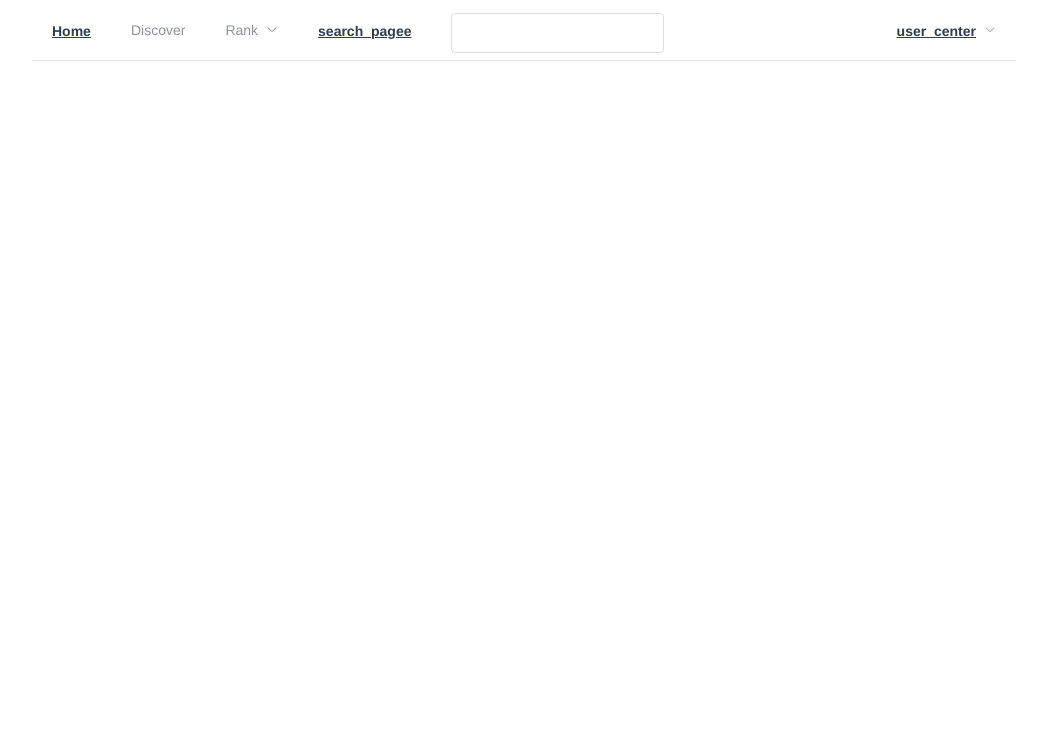
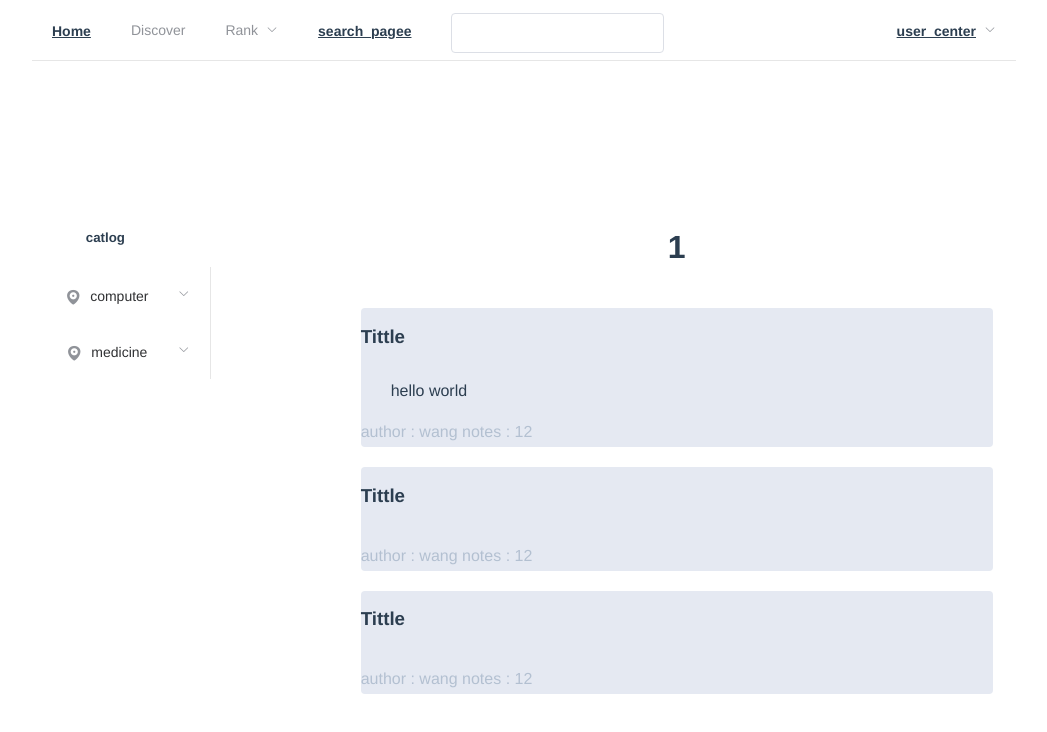
Before and after one commit to JiaMing5139/paper-note, a Vue app: page /catlog_page/1 in a window 1280 px wide. Shown: the top 732 px of the page, without its empty margins (188-1235 px from the left). Built offline with nearby package versions, Linux system fonts and the light colour scheme.

Commit message:
home增加交互

```diff
--- a/src/App.vue
+++ b/src/App.vue
@@ -77,3 +77,17 @@
 
 }
 </style>
+<script>
+
+export default {
+  name: 'home',
+  methods: {
+    handleSelect () {
+
+    }
+  },
+  data () {
+    return {}
+  }
+}
+</script>
--- a/src/router.js
+++ b/src/router.js
@@ -1,11 +1,16 @@
 import Vue from 'vue'
 import Router from 'vue-router'
-import Home from './views/Home.vue'
+
+import Home from './views/home/Home.vue'
+
+
+import catlog_page from './views/home/catlog_page'
+
+
 import user_center from './views/user_center'
 import admin from './views/admin'
 import Sign_in from './views/Sign_in'
 import Sign_up from './views/Sign_up'
-import search_pagee from './views/search_pagee'
 import search_page from './views/search_page'
 
 Vue.use(Router)
@@ -16,7 +21,7 @@ export default new Router({
   routes: [
     {
       path: '/',
-      name: 'home',
+      name: 'Home',
       component: Home
     },
     {
@@ -50,6 +55,13 @@ export default new Router({
       path: '/Sign_up',
       name: 'Sign_up',
       component: Sign_up
+    },
+
+    {
+      path: '/catlog_page/:catlog',
+      name: 'catlog_page',
+      component: catlog_page,
+      props: true
     }
 
   ]
--- a/src/views/Home.vue
+++ b/src/views/home/Home.vue
@@ -5,46 +5,48 @@
       <el-col :span="4" id="left_nav">
         <h5>catlog</h5>
         <el-menu
-          default-active="2"
+          default-active="computer"
           class="el-menu-vertical-demo"
-          @open="handleOpen"
-          @close="handleClose">
+          @click="handleOpen"
+          @close="handleClose"
+          router>
           <el-submenu index="computer">
           <template slot="title">
             <i class="el-icon-location"></i>
             <span>computer</span>
           </template>
-          <el-menu-item  @open="handleOpen" index="1-1">AI</el-menu-item>
-          <el-menu-item  @open="handleOpen" index="1-2">Network</el-menu-item>
-          <el-menu-item  @open="handleOpen" index="1-3">embbeding system</el-menu-item>
+          <el-menu-item     index="/catlog_page/AI" >AI</el-menu-item>
+            <el-menu-item   index="/catlog_page/network" >network</el-menu-item>
+            <el-menu-item   index="/catlog_page/embedding system" >embedding system</el-menu-item>
         </el-submenu>
           <el-submenu index="medicine">
             <template slot="title">
               <i class="el-icon-location"></i>
               <span>medicine</span>
             </template>
-
-            <el-menu-item index="2-1">cell</el-menu-item>
-            <el-menu-item index="2-2">cancer</el-menu-item>
+            <el-menu-item   index="/catlog_page/cell" >cell</el-menu-item>
+            <el-menu-item   index="/catlog_page/cancer" >cancer</el-menu-item>
           </el-submenu>
         </el-menu>
       </el-col>
       <el-col :span="12" id = "main_view">
-        <h style="margin-right: 700px"><h1>Weekly paper ground</h1></h>
+       <h1>Weekly paper ground</h1>
         <div v-for="(item,index) in paperlist">
           <el-row>
             <el-col :span="24" id="paper_display">
                 <div class="grid-content bg-purple-light">
                   <el-row id="paper_title" style="line-height:20px;margin-right: 700px" ><h3>Tittle </h3></el-row>
-                  <el-row id="paper_abstract" style="line-height:20px;margin-right: 80px;    overflow: hidden;
+                    <el-row id="paper_abstract" >
+                      <div style="text-align: left;line-height:20px;margin-right: 80px; overflow: hidden;
                                                                                           -webkit-line-clamp: 4;
                                                                                           text-overflow: ellipsis;
                                                                                           display: -webkit-box;
                                                                                           -webkit-box-orient: vertical;">
-                    Those books included in the Bible by a tradition or group are called canonical. A number of Bible canons have evolved, with overlapping and diverging contents.[2] The Hebrew Bible overlaps with the Greek Septuagint and the Christian Old Testament. The Christian New Testament is a collection of writings by early Christians, believed to be mostly Jewish disciples of Christ, written in first-century Koine Greek. A</el-row>
+                        <p style="margin-left: 30px">{{item.content}}</p>
+                      </div>
+                    </el-row>
                   <el-row id="paper_info" >
-                     <span>author : {{item.author}}  </span>
-                     <span>notes :  {{item.num_notes}}   </span>
+                     <span>author : {{item.author}} notes :  {{item.num_notes}}</span>
                   </el-row>
               </div>
             </el-col>
@@ -96,9 +98,10 @@
 </style>
 <style>
   #paper_info{
-    margin-right:600px;
+    margin-right:400px;
     line-height:30px;
     color: #B3C0D1;
+    white-space: nowrap;
 
   }
   #paper_info.el_label{
@@ -143,31 +146,25 @@ export default {
   data () {
     return {
       paperlist:
-        [{ 'AI': [
-          { title: 'computer science',
+    [{ title: 'computer science',
+      abstract: '',
+      content: 'hello world',
+      author: 'wang',
+      date: '1101',
+      num_notes: 12 },
+      { title: 'cell',
         abstract: '',
         content: '',
         author: 'wang',
         date: '1101',
-            num_notes: 12 }]
-        },
-
-        { 'Network': [{ title: 'computer science',
+        num_notes: 12 },
+      { title: 'cancer',
         abstract: '',
         content: '',
         author: 'wang',
         date: '1101',
-          num_notes: 12 }] },
-
-        { '': [{ title: 'computer science',
-          abstract: '',
-          content: '',
-          author: 'wang',
-          date: '1101',
-          num_notes: 12 }] }
-        ],
-      showList:[]
-
+        num_notes: 12 }
+    ]
     }
   },
   created: function () {
@@ -179,6 +176,9 @@ export default {
     handleOpen (key, keyPath) {
       console.log(key, keyPath)
     },
+    handleSelect (key, keyPath) {
+      console.log(key, keyPath)
+    },
     handleClose (key, keyPath) {
       console.log(key, keyPath)
     }
--- /dev/null
+++ b/src/views/home/catlog_page.vue
@@ -0,0 +1,207 @@
+<template>
+  <div id="app">
+    <div class="home">
+      <el-row >
+        <el-col :span="4" id="left_nav">
+          <h5>catlog</h5>
+          <el-menu
+            default-active="computer"
+            class="el-menu-vertical-demo"
+            @click="handleOpen"
+            @close="handleClose"
+            router>
+            <el-submenu index="computer">
+              <template slot="title">
+                <i class="el-icon-location"></i>
+                <span>computer</span>
+              </template>
+              <el-menu-item     index="/catlog_page/AI" >AI</el-menu-item>
+              <el-menu-item   index="/catlog_page/network" >network</el-menu-item>
+              <el-menu-item   index="/catlog_page/embedding system" >embedding system</el-menu-item>
+            </el-submenu>
+            <el-submenu index="medicine">
+              <template slot="title">
+                <i class="el-icon-location"></i>
+                <span>medicine</span>
+              </template>
+              <el-menu-item   index="/catlog_page/cell" >cell</el-menu-item>
+              <el-menu-item   index="/catlog_page/cancer" >cancer</el-menu-item>
+            </el-submenu>
+          </el-menu>
+        </el-col>
+        <el-col :span="12" id = "main_view">
+          <h1>{{catlog}}</h1>
+          <div v-for="(item,index) in paperlist">
+            <el-row>
+              <el-col :span="24" id="paper_display">
+                <div class="grid-content bg-purple-light">
+                  <el-row id="paper_title" style="line-height:20px;margin-right: 700px" ><h3>Tittle </h3></el-row>
+                  <el-row id="paper_abstract" >
+                    <div style="text-align: left;line-height:20px;margin-right: 80px; overflow: hidden;
+                                                                                          -webkit-line-clamp: 4;
+                                                                                          text-overflow: ellipsis;
+                                                                                          display: -webkit-box;
+                                                                                          -webkit-box-orient: vertical;">
+                      <p style="margin-left: 30px">{{item.content}}</p>
+                    </div>
+                  </el-row>
+                  <el-row id="paper_info" >
+                    <span>author : {{item.author}}  </span>
+                    <span>notes :  {{item.num_notes}}   </span>
+                  </el-row>
+                </div>
+              </el-col>
+            </el-row>
+          </div>
+
+        </el-col>
+
+      </el-row>
+
+    </div>
+  </div>
+</template>
+
+<style>
+  .el-footer {
+    background-color: #B3C0D1;
+    color: #333;
+    text-align: center;
+    line-height: 60px;
+  }
+
+  .el-aside {
+
+    text-align: center;
+    line-height: 200px;
+    line-width: 500px;
+  }
+
+  .el-main {
+    background-color: #E9EEF3;
+    color: #333;
+    text-align: center;
+    line-height: 160px;
+  }
+
+  body > .el-container {
+    margin-bottom: 200px;
+  }
+
+  .el-container:nth-child(5) .el-aside,
+  .el-container:nth-child(6) .el-aside {
+    line-height: 260px;
+  }
+
+  .el-container:nth-child(7) .el-aside {
+    line-height: 320px;
+  }
+</style>
+<style>
+  #paper_info{
+    margin-right:600px;
+    line-height:30px;
+    color: #B3C0D1;
+    white-space: nowrap;
+
+  }
+  #paper_info.el_label{
+    margin-left:40px;
+  }
+  #left_nav{
+    margin-left:180px;
+  }
+  #main_view{
+    margin-left:150px;
+
+  }
+  #paper_display{
+    line-height: 200px;
+    margin-top:20px;
+  }
+  .el-col {
+    border-radius: 4px;
+  }
+  .bg-purple-dark {
+    background: #99a9bf;
+  }
+  .bg-purple {
+    background: #d3dce6;
+  }
+  .bg-purple-light {
+    background: #e5e9f2;
+  }
+  .grid-content {
+    border-radius: 4px;
+    min-height: 36px;
+  }
+  .row-bg {
+    padding: 10px 0;
+    background-color: #f9fafc;
+  }
+</style>
+<script>
+
+export default {
+  name: 'home',
+  props: ['catlog'],
+
+  mounted () {
+    // GET
+    // RECEIVE DATA
+    if (this.catlog === 'AI') {
+
+    } else if (this.catlog === 'embedding_system') {
+      console.log('catlog:' + this.catlog)
+    } else if (this.catlog === 'network') {
+      console.log('catlog:' + this.catlog)
+    } else if (this.catlog === 'cell') {
+      console.log('catlog:' + this.catlog)
+    } else if (this.catlog === 'cancer') {
+      console.log('catlog:' + this.catlog)
+    }
+  },
+
+  data () {
+    return {
+      paperlist:
+          [{ title: 'computer science',
+            abstract: '',
+            content: 'hello world',
+            author: 'wang',
+            date: '1101',
+            num_notes: 12 },
+          { title: 'cell',
+            abstract: '',
+            content: '',
+            author: 'wang',
+            date: '1101',
+            num_notes: 12 },
+          { title: 'cancer',
+            abstract: '',
+            content: '',
+            author: 'wang',
+            date: '1101',
+            num_notes: 12 }
+          ]
+
+    }
+  },
+  created: function () {
+    // `this` 指向 vm 实例
+    console.log('a is: ' + this.a)
+  },
+
+  methods: {
+    handleOpen (key, keyPath) {
+      console.log(key, keyPath)
+    },
+    handleSelect (key, keyPath) {
+      console.log(key, keyPath)
+    },
+    handleClose (key, keyPath) {
+      console.log(key, keyPath)
+    }
+  }
+}
+</script>
```
Lines whose indentation alone changed are shown as unchanged.
